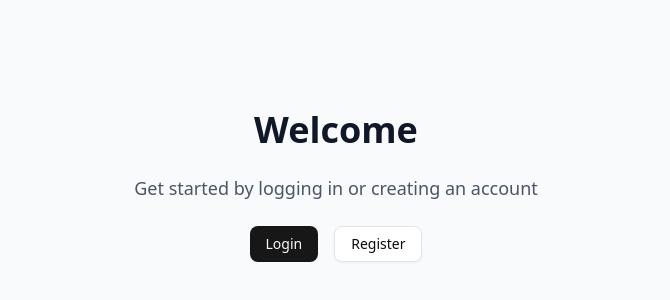
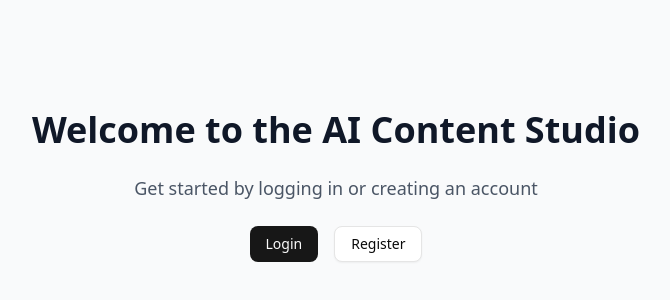
Before and after one commit to Learn-2-Grow/ai-content-studio-app, a Next.js app: page / in a window 1280 px wide. Shown: the part 214-514 px from the top of the page, without its empty margins (304-974 px from the left). Built offline with nearby package versions, Linux system fonts and the light colour scheme.

Commit message:
restructure dir

```diff
--- a/pages/index.tsx
+++ b/pages/index.tsx
@@ -19,7 +19,7 @@
     return (
         <div className="min-h-screen flex items-center justify-center bg-gray-50">
             <div className="text-center space-y-6">
-                <h1 className="text-4xl font-bold text-gray-900">Welcome</h1>
+                <h1 className="text-4xl font-bold text-gray-900">Welcome to the AI Content Studio</h1>
                 <p className="text-lg text-gray-600">Get started by logging in or creating an account</p>
                 <div className="flex gap-4 justify-center">
                     <Link href={PageRoute.LOGIN}>
```
